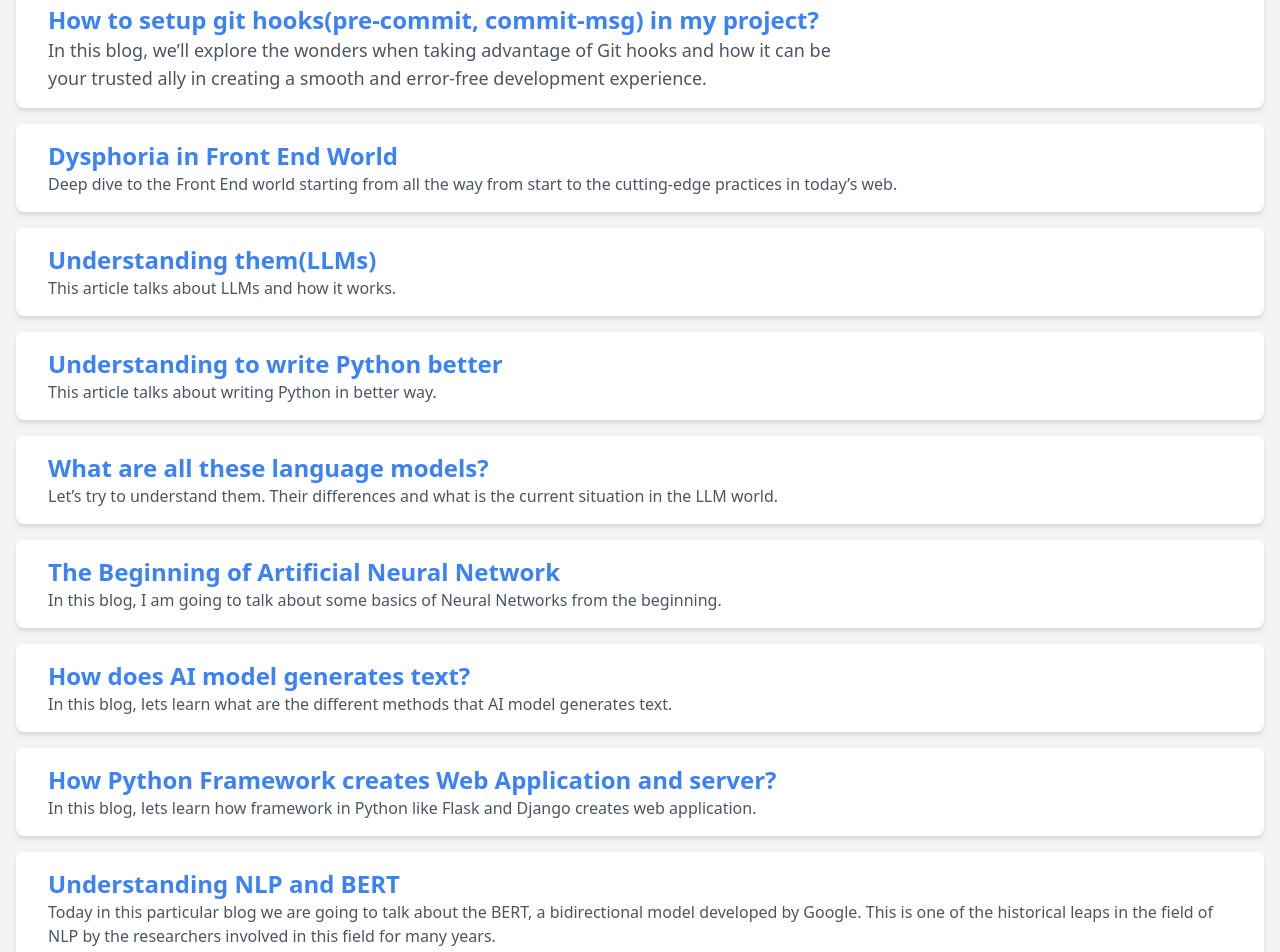
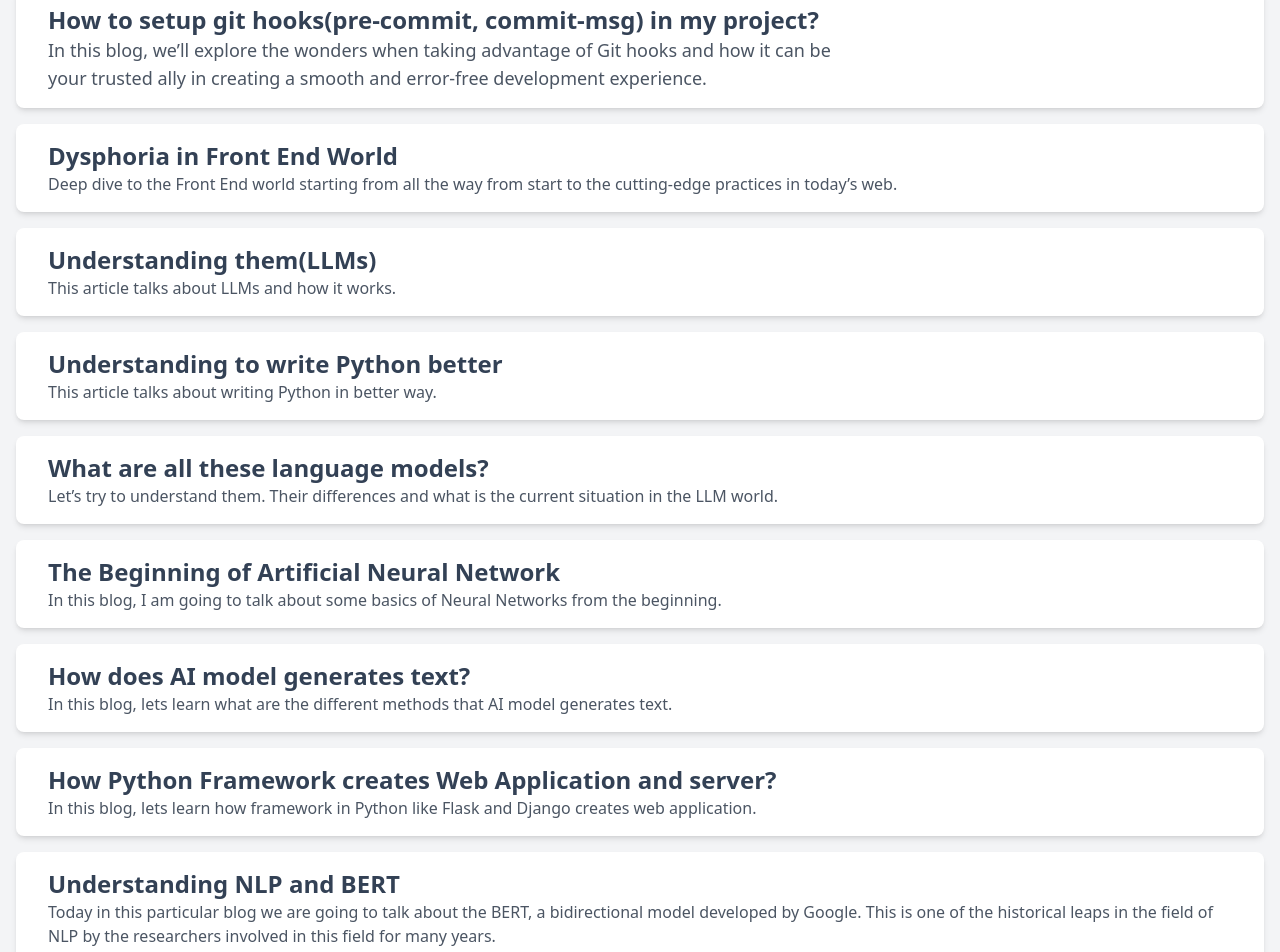
Before and after one commit to 0xkibh/kishmat-portfolio, a SvelteKit app: page /blogs in a window 1280 px wide. Shown: the part 700-1652 px from the top of the page. Built offline with nearby package versions, Linux system fonts and the light colour scheme.

Commit message:
feat: add update project, blog and gh username

```diff
--- a/src/routes/about/+page.svelte
+++ b/src/routes/about/+page.svelte
@@ -13,7 +13,7 @@
 		<p>Software Developer, Currently learning NLP</p>
 
 		<p>
-			Github: <a href="https://github.com/0xmatriksh" class="underline text-purple-600">0xmatriksh</a>
+			Github: <a href="https://github.com/0xkibh" class="underline text-purple-600">0xkibh</a>
 		</p>
 
 	</div>
--- a/src/routes/blogs/+page.svelte
+++ b/src/routes/blogs/+page.svelte
@@ -8,7 +8,7 @@
         <!-- Blog Post 1 -->
         <div class="bg-white py-4 px-8 rounded-lg shadow-md">
           <h2 class="text-2xl font-semibold">
-            <a href="https://medium.com/@0xmatriksh/how-to-setup-git-hooks-pre-commit-commit-msg-in-my-project-11aaec139536" target="_blank" class="text-blue-500 hover:underline">
+            <a href="https://medium.com/@0xmatriksh/how-to-setup-git-hooks-pre-commit-commit-msg-in-my-project-11aaec139536" target="_blank" class="text-slate-700 hover:underline">
                 How to setup git hooks(pre-commit, commit-msg) in my project?
             </a>
           </h2>
@@ -18,7 +18,7 @@
         <!-- Blog Post 2 -->
         <div class="bg-white py-4 px-8 rounded-lg shadow-md">
           <h2 class="text-2xl font-semibold">
-            <a href="https://medium.com/@0xmatriksh/dysphoria-in-front-end-world-f66ca16f4319" target="_blank" class="text-blue-500 hover:underline">
+            <a href="https://medium.com/@0xmatriksh/dysphoria-in-front-end-world-f66ca16f4319" target="_blank" class="text-slate-700 hover:underline">
                 Dysphoria in Front End World
             </a>
           </h2>
@@ -27,7 +27,7 @@
 
         <div class="bg-white py-4 px-8 rounded-lg shadow-md">
           <h2 class="text-2xl font-semibold">
-            <a href="https://medium.com/@0xmatriksh/understanding-them-llms-a23ee822793" target="_blank" class="text-blue-500 hover:underline">
+            <a href="https://medium.com/@0xmatriksh/understanding-them-llms-a23ee822793" target="_blank" class="text-slate-700 hover:underline">
               Understanding them(LLMs)
             </a>
           </h2>
@@ -36,7 +36,7 @@
 
         <div class="bg-white py-4 px-8 rounded-lg shadow-md">
           <h2 class="text-2xl font-semibold">
-            <a href="https://medium.com/@0xmatriksh/understanding-them-llms-a23ee822793" target="_blank" class="text-blue-500 hover:underline">
+            <a href="https://medium.com/@0xmatriksh/understanding-them-llms-a23ee822793" target="_blank" class="text-slate-700 hover:underline">
               Understanding to write Python better
             </a>
           </h2>
@@ -45,7 +45,7 @@
 
         <div class="bg-white py-4 px-8 rounded-lg shadow-md">
           <h2 class="text-2xl font-semibold">
-            <a href="https://medium.com/@0xmatriksh/what-are-all-these-language-models-ac1d62fe7c0f" target="_blank" class="text-blue-500 hover:underline">
+            <a href="https://medium.com/@0xmatriksh/what-are-all-these-language-models-ac1d62fe7c0f" target="_blank" class="text-slate-700 hover:underline">
               What are all these language models?
             </a>
           </h2>
@@ -54,7 +54,7 @@
 
         <div class="bg-white py-4 px-8 rounded-lg shadow-md">
           <h2 class="text-2xl font-semibold">
-            <a href="https://medium.com/@0xmatriksh/the-beginning-of-artificial-neural-network-af49cbcb49b7" target="_blank" class="text-blue-500 hover:underline">
+            <a href="https://medium.com/@0xmatriksh/the-beginning-of-artificial-neural-network-af49cbcb49b7" target="_blank" class="text-slate-700 hover:underline">
               The Beginning of Artificial Neural Network
             </a>
           </h2>
@@ -63,7 +63,7 @@
 
         <div class="bg-white py-4 px-8 rounded-lg shadow-md">
           <h2 class="text-2xl font-semibold">
-            <a href="https://medium.com/@0xmatriksh/how-does-the-text-generation-works-d168afeb39ab" target="_blank" class="text-blue-500 hover:underline">
+            <a href="https://medium.com/@0xmatriksh/how-does-the-text-generation-works-d168afeb39ab" target="_blank" class="text-slate-700 hover:underline">
               How does AI model generates text?
             </a>
           </h2>
@@ -72,7 +72,7 @@
 
         <div class="bg-white py-4 px-8 rounded-lg shadow-md">
           <h2 class="text-2xl font-semibold">
-            <a href="https://medium.com/@0xmatriksh/how-python-framework-creates-web-application-and-server-6ddc8ae63f20" target="_blank" class="text-blue-500 hover:underline">
+            <a href="https://medium.com/@0xmatriksh/how-python-framework-creates-web-application-and-server-6ddc8ae63f20" target="_blank" class="text-slate-700 hover:underline">
               How Python Framework creates Web Application and server?
             </a>
           </h2>
@@ -81,7 +81,7 @@
 
         <div class="bg-white py-4 px-8 rounded-lg shadow-md">
           <h2 class="text-2xl font-semibold">
-            <a href="https://medium.com/@0xmatriksh/understanding-nlp-and-bert-3051da8ad631" target="_blank" class="text-blue-500 hover:underline">
+            <a href="https://medium.com/@0xmatriksh/understanding-nlp-and-bert-3051da8ad631" target="_blank" class="text-slate-700 hover:underline">
               Understanding NLP and BERT
             </a>
           </h2>
@@ -90,7 +90,7 @@
 
         <div class="bg-white py-4 px-8 rounded-lg shadow-md">
           <h2 class="text-2xl font-semibold">
-            <a href="https://medium.com/@0xmatriksh/why-do-we-need-scaling-in-gradient-descent-dd14a0126a3b" target="_blank" class="text-blue-500 hover:underline">
+            <a href="https://medium.com/@0xmatriksh/why-do-we-need-scaling-in-gradient-descent-dd14a0126a3b" target="_blank" class="text-slate-700 hover:underline">
               Why do we need scaling in Gradient Descent?
             </a>
           </h2>
--- a/src/routes/projects/+page.svelte
+++ b/src/routes/projects/+page.svelte
@@ -13,13 +13,23 @@
 <div class="container mx-auto p-2 md:p-6">
     <div class="grid grid-cols-1 md:grid-cols-2 lg:grid-cols-3 gap-6">
 
+      <!-- Project 0: Nepshorts -->
+      <div class="bg-white rounded-lg shadow-lg overflow-hidden">
+        <img src="https://raw.githubusercontent.com/0xkibh/NepShorts-App/refs/heads/main/NepShorts.jpeg" alt="Project 0" class="w-full h-48 object-cover">
+        <div class="p-6">
+            <h2 class="text-xl font-bold text-gray-800">Nepshorts</h2>
+            <p class="text-gray-600 mt-2">Nepshorts is a is an mobile application which wraps up Nepali news in short form (in less than 60 words) for easy access to daily updates.</p>
+            <a href="https://github.com/0xkibh/NepShorts-App" target="_blank" class="mt-4 inline-block text-[#2E2D3C] hover:underline">View Project</a>
+          </div>
+      </div>
+
       <!-- Project 1: Personalized LLM -->
       <div class="bg-white rounded-lg shadow-lg overflow-hidden">
         <img src="llm.png" alt="Project 1" class="w-full h-48 object-cover">
         <div class="p-6">
             <h2 class="text-xl font-bold text-gray-800">Personalized LLM</h2>
             <p class="text-gray-600 mt-2">Get the LLM to give response based on the document of your choice. This application uses RAG approach, Langchain and Ollama to run model in your local machine.</p>
-            <a href="https://github.com/0xmatriksh/local-llm" class="mt-4 inline-block text-[#2E2D3C] hover:underline">View Project</a>
+            <a href="https://github.com/0xkibh/local-llm" target="_blank" class="mt-4 inline-block text-[#2E2D3C] hover:underline">View Project</a>
           </div>
       </div>
 
@@ -29,7 +39,7 @@
         <div class="p-6">
           <h2 class="text-xl font-bold text-gray-800">Post Classification System</h2>
           <p class="text-gray-600 mt-2">A website where people can read posts and discuss different categories of their interest easily. Classifies user’s post on some category using NLP and Machine Learning.</p>
-          <a href="https://github.com/0xmatriksh/flyer" class="mt-4 inline-block text-[#2E2D3C] hover:underline">View Project</a>
+          <a href="https://github.com/0xkibh/flyer" target="_blank" class="mt-4 inline-block text-[#2E2D3C] hover:underline">View Project</a>
         </div>
       </div>
 
@@ -39,7 +49,7 @@
         <div class="p-6">
           <h2 class="text-xl font-bold text-gray-800">Book Recommendation System</h2>
           <p class="text-gray-600 mt-2">A website with collections of top-read books with the functionality of a recommendation system using Flask. Recommends books based on chosen books using Machine Learning.</p>
-          <a href="https://github.com/0xmatriksh/Books-Recommendation-System/tree/master/Documents/DataScience/Books" class="mt-4 inline-block text-[#2E2D3C] hover:underline">View Project</a>
+          <a href="https://github.com/0xkibh/Books-Recommendation-System/tree/master/Documents/DataScience/Books" target="_blank" class="mt-4 inline-block text-[#2E2D3C] hover:underline">View Project</a>
         </div>
       </div>
 
```
